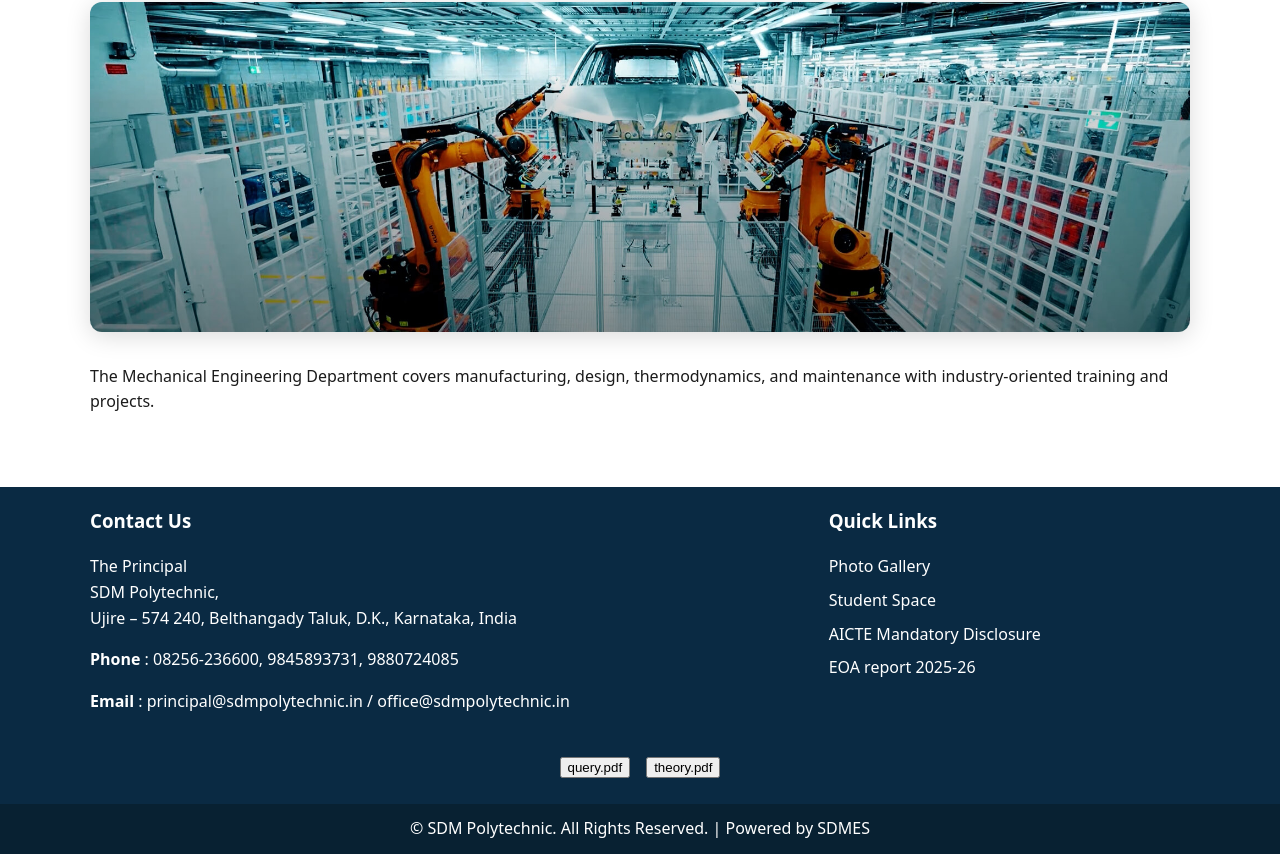
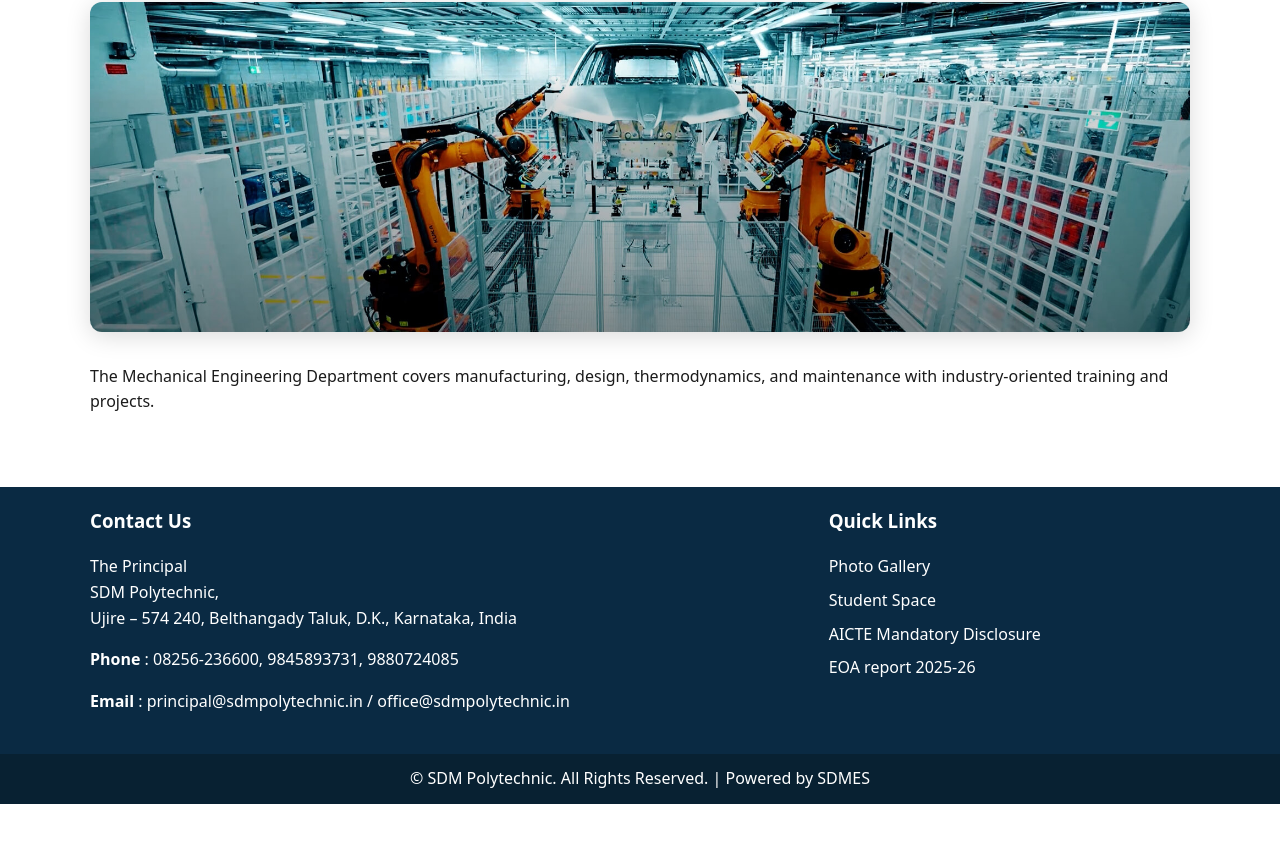
Before and after one commit to shreyasbrook/collagewebsiteclone, a React (Create React App) app: page /departments/mechanical in a window 1280 px wide. Shown: the part 182-1036 px from the top of the page. After the commit the page ends 986 px from the top, so only its background shows below. Built offline with nearby package versions, Linux system fonts and the light colour scheme.

Commit message:
second commit

```diff
--- a/src/components/Footer.js
+++ b/src/components/Footer.js
@@ -28,14 +28,7 @@ function Footer() {
           </ul>
         </div>
       </div>
-      <div style={{ display: 'flex', justifyContent: 'center', gap: '16px', marginTop: '24px' }}>
-        <a href="/query.pdf" target="_blank" rel="noopener noreferrer">
-          <button type="button">query.pdf</button>
-        </a>
-        <a href="/theory.pdf" target="_blank" rel="noopener noreferrer">
-          <button type="button">theory.pdf</button>
-        </a>
-      </div>
+      {/* ...existing code... */}
       <div className="copyright">
         © SDM Polytechnic. All Rights Reserved. | Powered by SDMES
       </div>
```
